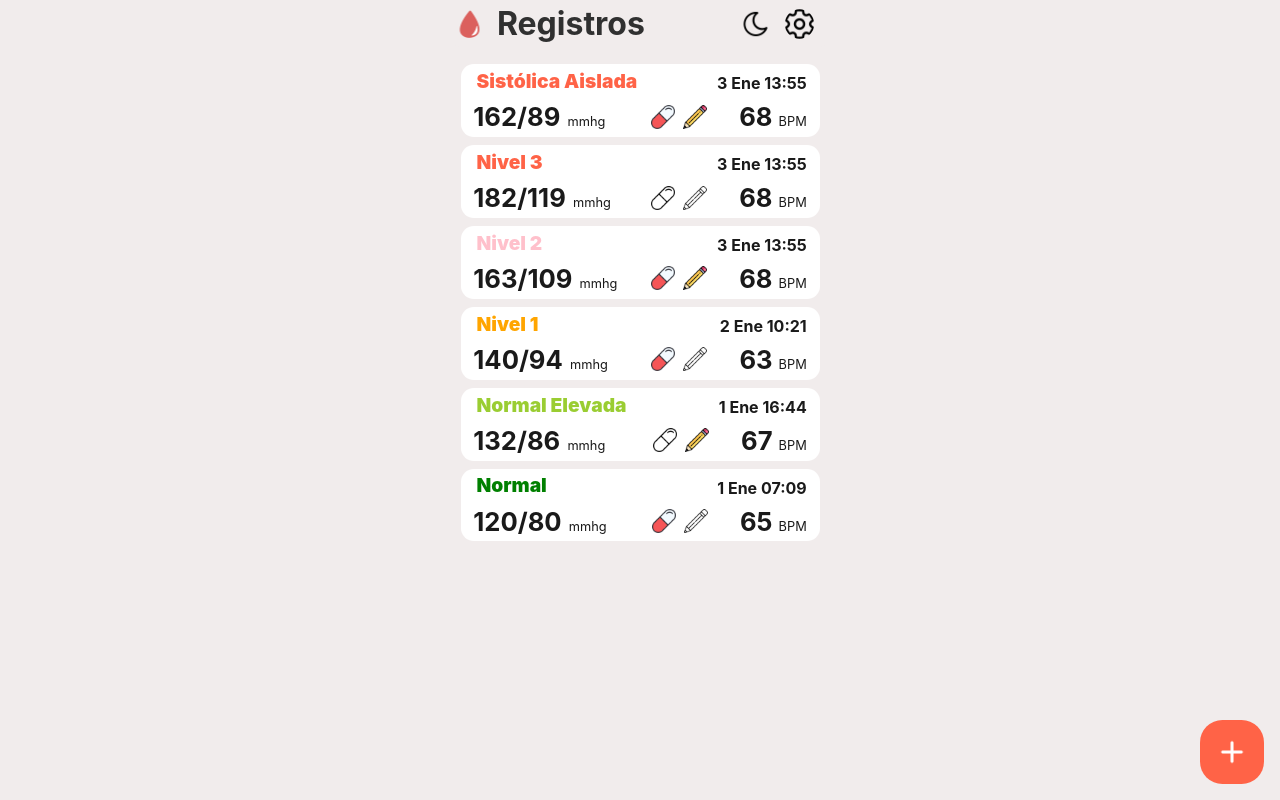
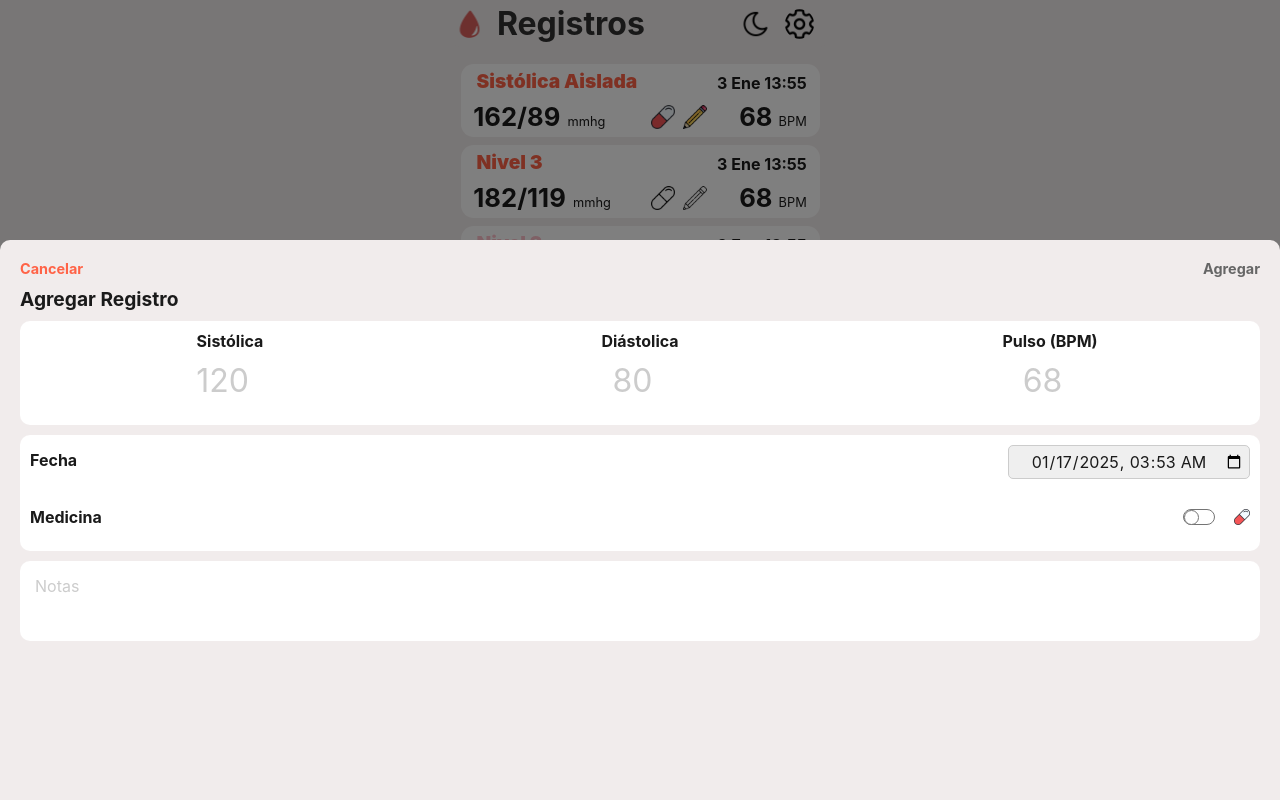
Before and after one commit to Jonatandb/MiPresion, a React (Vite) app: page / in a window 1280 px wide. Both pictures are taken after a click on the button 1232 px from the left and 752 px from the top of the page. Built offline with nearby package versions, Linux system fonts and the light colour scheme.

Commit message:
Add AddEditLog component

```diff
--- a/src/App.tsx
+++ b/src/App.tsx
@@ -2,20 +2,37 @@ import { useState } from "react"
 import Header from "@/components/Header/Header"
 import LogsList from "@/components/LogsList/LogsList"
 import AddButton from "@/components/AddButton/AddButton"
+import Modal from "@/components/Modal/Modal"
+import AddEditLog from "./components/AddEditLog/AddEditLog"
 
 const App = () => {
-  const [showAddButton] = useState(true)
+  const [showAddEditLog, setShowAddModal] = useState(false)
 
   const handleAddButton = () => {
-    alert("Agregar nuevo registro")
+    setShowAddModal(true)
   }
+
+  // const testState: LogData = {
+  //   id: '3',
+  //   systolic: '3',
+  //   diastolic: '3',
+  //   pulse: '3',
+  //   medicine: true,
+  //   notes: '3',
+  //   date: '2025-03-03T03:03'
+  // }
 
   return (
     <>
       <Header />
       <LogsList />
+      <AddButton onClick={handleAddButton} />
       {
-        showAddButton && <AddButton onClick={handleAddButton} />
+        showAddEditLog && (
+          <Modal onClose={() => setShowAddModal(false)}>
+            <AddEditLog onClose={() => setShowAddModal(false)} /*state={testState}*/ />
+          </Modal>
+        )
       }
     </>
   )
--- /dev/null
+++ b/src/components/AddEditLog/AddEditLog.module.css
@@ -0,0 +1,218 @@
+.addEditLogContainer {
+  display: flex;
+  flex-direction: column;
+  align-items: flex-start;
+  padding: 20px;
+  overflow: hidden;
+}
+
+.buttonsContainer {
+  display: flex;
+  justify-content: space-between;
+  width: 100%;
+  margin-bottom: 10px;
+}
+
+.content {
+  overflow-y: scroll;
+  width: 100%;
+  display: flex;
+  flex-direction: column;
+  gap: 10px;
+}
+
+.content h2 {
+  margin: 0;
+  font-size: 1.2rem;
+}
+
+.content::-webkit-scrollbar {
+  display: none;
+}
+
+.button {
+  background-color: transparent;
+  color: #1a1a1a;
+  border: none;
+  cursor: pointer;
+  font-size: .9rem;
+  font-weight: bold;
+  padding: 0;
+  margin: 0;
+  font-family: inherit;
+}
+
+.button:hover,
+.button:focus,
+.button:active {
+  text-decoration: none;
+  outline: none;
+  border: none;
+}
+
+.cancelButton {
+  color: tomato;
+  font-weight: bold;
+}
+
+.addButton {
+  color: #666;
+  font-weight: bold;
+  cursor: pointer;
+}
+
+.disabled {
+  color: #ccc;
+}
+
+.row {
+  background-color: white;
+  padding: 10px;
+  border-radius: 10px;
+  display: flex;
+  justify-content: center;
+  align-items: center;
+  gap: 10px;
+}
+
+.row.column {
+  display: flex;
+  flex-direction: column;
+  gap: 1.2rem;
+}
+
+.row>div {
+  flex-basis: 33.33%;
+}
+
+.inputContainer {
+  display: flex;
+  flex-direction: column;
+  justify-content: center;
+  align-items: center;
+  margin-bottom: 10px;
+  width: 100%;
+
+}
+
+.inputContainer label {
+  margin-bottom: 5px;
+  font-size: 1rem;
+  font-weight: bold;
+  color: #1a1a1a;
+}
+
+.inputContainer input {
+  padding: 5px;
+  border-radius: 5px;
+  background-color: white;
+  color: #1a1a1a;
+  font-size: 2rem;
+  width: 100%;
+  box-sizing: border-box;
+  font-family: inherit;
+  border: none;
+  text-align: center;
+}
+
+.inputContainer input::placeholder {
+  color: #ccc;
+}
+
+.inputContainer textarea {
+  padding: 5px;
+  border-radius: 5px;
+  color: #1a1a1a;
+  background-color: white;
+  font-size: 1rem;
+  width: 100%;
+  box-sizing: border-box;
+  font-family: inherit;
+  border: none;
+  resize: none;
+  outline: none;
+}
+
+.inputContainer textarea::placeholder {
+  color: #ccc;
+}
+
+.fullWidth {
+  display: flex;
+  justify-content: space-between;
+  flex-direction: row;
+  width: 100%;
+  margin-bottom: 0;
+
+}
+
+.dateContainer {
+  display: flex;
+  flex-direction: column;
+  justify-content: center;
+  align-items: center;
+}
+
+.dateContainer input {
+  border: 1px solid #ccc;
+  background-color: #efefef;
+  color: #1a1a1a;
+  font-size: 1rem;
+  box-sizing: border-box;
+  font-family: inherit;
+}
+
+.pillContainer {
+  display: flex;
+  align-items: center;
+  gap: 1rem;
+  padding: .5rem 0;
+}
+
+.pillContainer input[type="checkbox"] {
+  -webkit-appearance: none;
+  -moz-appearance: none;
+  appearance: none;
+  background-color: white;
+  cursor: pointer;
+  width: 2rem;
+  height: 1rem;
+  border: 1px solid #747474;
+  border-radius: 1rem;
+  position: relative;
+}
+
+.pillContainer input[type="checkbox"]:before {
+  content: "";
+  position: absolute;
+  top: 0;
+  left: 0;
+  width: .8rem;
+  height: .8rem;
+  background-color: white;
+  border: 1px solid #747474;
+  border-radius: 50%;
+  transition: transform 0.2s ease-in-out;
+}
+
+.pillContainer input[type="checkbox"]:checked:before {
+  transform: translateX(1rem);
+  background-color: #1a1a1a;
+}
+
+.pillIcon {
+  width: 1rem;
+  height: 1rem;
+  cursor: pointer;
+}
+
+.pillLabel {
+  display: flex;
+  justify-content: space-between;
+  align-items: center;
+  width: 100%;
+  font-size: 1rem;
+  font-weight: bold;
+  color: #1a1a1a;
+  cursor: pointer;
+}
--- /dev/null
+++ b/src/components/AddEditLog/AddEditLog.tsx
@@ -0,0 +1,126 @@
+import React, { useEffect, useState } from 'react';
+
+import pill from '@/assets/pill.png';
+
+import styles from './AddEditLog.module.css'
+
+export interface LogData {
+  id?: string,
+  systolic: number | string;
+  diastolic: number | string;
+  pulse: number | string;
+  medicine: boolean;
+  notes: string;
+  date: string;
+}
+
+const initialState: LogData = {
+  systolic: '',
+  diastolic: '',
+  pulse: '',
+  medicine: false,
+  notes: '',
+  date: new Date().toISOString().slice(0, 16)
+}
+
+interface AddEditLogProps {
+  onClose: () => void
+  state?: LogData
+}
+
+const AddEditLog = ({ onClose, state }: AddEditLogProps) => {
+  const [data, setData] = useState<LogData>(state || initialState);
+  const datePickerRef = React.useRef(null);
+  const systolicRef = React.useRef(null);
+  const diastolicRef = React.useRef(null);
+  const pulseRef = React.useRef(null);
+
+  const handleSubmit = () => {
+    if (!data.systolic) {
+      alert('Ingrese sistólica')
+      if (systolicRef.current)
+        (systolicRef.current as HTMLInputElement).focus()
+      return
+    }
+    if (!data.diastolic) {
+      alert('Ingrese diastólica')
+      if (diastolicRef.current)
+        (diastolicRef.current as HTMLInputElement).focus()
+      return
+    }
+    if (!data.pulse) {
+      alert('Ingrese pulso (BPM)')
+      if (pulseRef.current)
+        (pulseRef.current as HTMLInputElement).focus()
+      return
+    }
+    if (!data.date) {
+      data.date = new Date().toISOString().slice(0, 16)
+    }
+    console.log(data.id ? 'Actualizar: ' : 'Agregar: ', data);
+    onClose()
+  }
+
+  useEffect(() => {
+    if (!data.date) {
+      console.log("data.date vacío: ", data.date);
+
+      if (datePickerRef.current) {
+        const datePicker = datePickerRef.current as HTMLInputElement;
+        datePicker.value = new Date().toISOString().slice(0, 16);
+      }
+    }
+  }, [data.date])
+
+  return (
+    <div className={styles.addEditLogContainer}>
+      <div className={styles.buttonsContainer}>
+        <button className={`${styles.cancelButton} ${styles.button}`} onClick={onClose}>Cancelar</button>
+        <button className={`${styles.addButton} ${styles.button} `} onClick={handleSubmit}>{data.id ? 'Actualizar' : 'Agregar'}</button>
+      </div>
+      <div className={styles.content}>
+        <h2>{data.id ? 'Actualizar' : 'Agregar'} Registro</h2>
+
+        <div className={styles.row}>
+          <div className={styles.inputContainer}>
+            <label htmlFor="systolic">Sistólica</label>
+            <input type="number" id="systolic" ref={systolicRef} placeholder='120' onChange={e => setData({ ...data, systolic: parseInt(e.target.value) || '' })} value={data.systolic} />
+          </div>
+          <div className={styles.inputContainer}>
+            <label htmlFor="diastolic">Diástolica</label>
+            <input type="number" id="diastolic" ref={diastolicRef} placeholder='80' min={1} onChange={e => setData({ ...data, diastolic: parseInt(e.target.value) || '' })} value={data.diastolic} />
+          </div>
+          <div className={styles.inputContainer}>
+            <label htmlFor="pulse">Pulso (BPM)</label>
+            <input type="number" id="pulse" ref={pulseRef} placeholder='68' min={1} onChange={e => setData({ ...data, pulse: parseInt(e.target.value) || '' })} value={data.pulse} />
+          </div>
+        </div>
+
+        <div className={`${styles.row} ${styles.column}`}>
+          <div className={`${styles.inputContainer} ${styles.fullWidth}`}>
+            <label htmlFor="date">Fecha</label>
+            <div className={styles.dateContainer}>
+              <input type="datetime-local" id="date" ref={datePickerRef} min={1} onChange={e => setData({ ...data, date: e.target.value })} value={data.date} />
+            </div>
+          </div>
+          <div className={`${styles.inputContainer} ${styles.fullWidth}`}>
+            <label className={styles.pillLabel} htmlFor="pill">Medicina
+              <div className={styles.pillContainer}>
+                <input type="checkbox" id="pill" onChange={e => setData({ ...data, medicine: e.target.checked })} checked={data.medicine} />
+                <img className={styles.pillIcon} src={pill} alt="Ícono de píldora" />
+              </div>
+            </label>
+          </div>
+        </div>
+
+        <div className={` ${styles.row} ${styles.column}`}>
+          <div className={styles.inputContainer}>
+            <textarea id="notes" placeholder='Notas' rows={2} autoComplete='off' maxLength={200} onChange={e => setData({ ...data, notes: e.target.value })} value={data.notes} />
+          </div>
+        </div>
+      </div>
+    </div>
+  )
+}
+
+export default AddEditLog
--- /dev/null
+++ b/src/components/Modal/Modal.tsx
@@ -0,0 +1,18 @@
+import './styles.css';
+
+const Modal = ({ onClose, children, fullscreen }: { onClose: () => void, children: React.ReactNode, fullscreen?: boolean }) => {
+
+  const handleContentClick = (event: React.MouseEvent<HTMLDivElement>) => {
+    event.stopPropagation();
+  }
+
+  return (
+    <div className="modal" onClick={onClose}>
+      <div className={`content ${fullscreen ? 'fullscreen' : ''}`} onClick={handleContentClick}>
+        {children}
+      </div>
+    </div>
+  );
+};
+
+export default Modal;
--- /dev/null
+++ b/src/components/Modal/styles.css
@@ -0,0 +1,25 @@
+.modal {
+  position: fixed;
+  bottom: 0;
+  left: 0;
+  width: 100%;
+  height: 100%;
+  background-color: rgba(0, 0, 0, 0.5);
+  display: flex;
+  flex-direction: column;
+  justify-content: flex-end;
+}
+
+.content {
+  height: 70%;
+  border-top-left-radius: 10px;
+  border-top-right-radius: 10px;
+  display: flex;
+  flex-direction: column;
+  overflow: hidden;
+  background-color: var(--background-color);
+}
+
+.fullscreen {
+  height: 100%;
+}
```
Also changed, not shown: src/components/LogsList/LogsList.tsx (+1 -10 lines).
